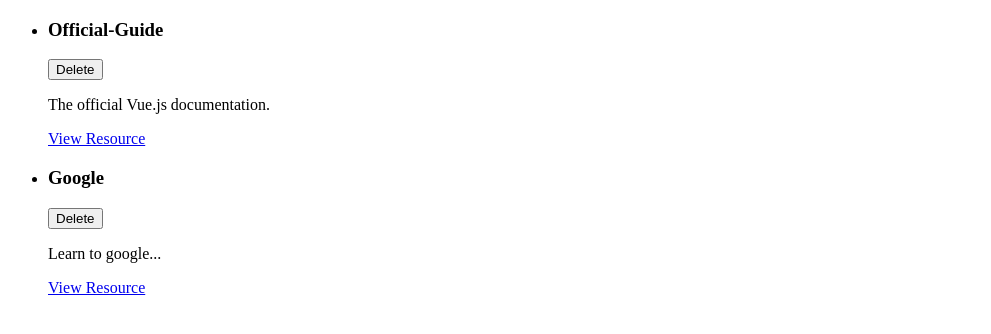
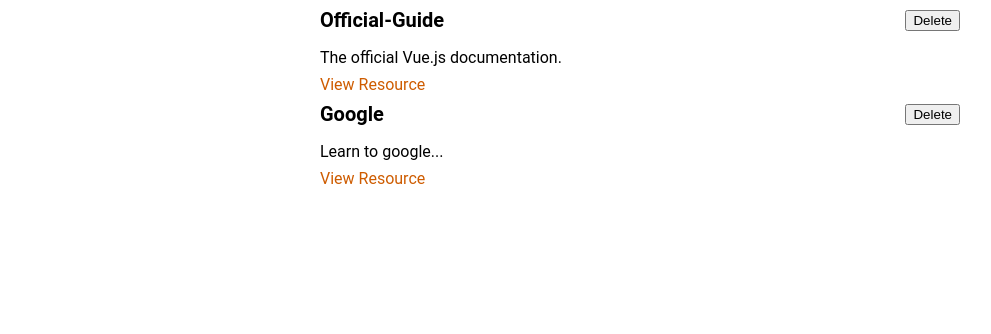
Before and after one commit to GitHubStanislav/vue-cli-01-a-new-vue-project, a Vue app: page / in a window 1280 px wide. Shown: the top 334 px of the page, without its empty margins (0-991 px from the left). Built offline with nearby package versions, Linux system fonts and the light colour scheme.

Commit message:
new component

```diff
--- a/src/App.vue
+++ b/src/App.vue
@@ -1,39 +1,29 @@
 <template>
-  <ul>
-<learning-resource
-    v-for="res in storedResources" :key="res.id"
-    :title="res.tittle"
-    :link="res.link"
-    :description="res.description"
->
-
-</learning-resource>
-  </ul>
+<stored-resources :resources="storedResources"></stored-resources>
 </template>
 
 <script>
 
 
 
-
-import LearningResource from "@/components/learning-resources/LearningResource.vue";
+import StoredResources from "@/components/learning-resources/StoredResources.vue";
 
 export default {
-  components: {LearningResource},
+  components: {StoredResources, },
   data() {
     return {
       storedResources: [
         {
           id: 'official-guide',
-          tittle:'Official-Guide',
-          description:'The official Vue.js documentation.',
-          link:'https://vuejs.org/'
+          tittle: 'Official-Guide',
+          description: 'The official Vue.js documentation.',
+          link: 'https://vuejs.org/'
         },
         {
           id: 'google',
-          tittle:'Google',
-          description:'Learn to google...',
-          link:'https://google.org/'
+          tittle: 'Google',
+          description: 'Learn to google...',
+          link: 'https://google.org/'
         }
       ]
     };
@@ -42,8 +32,17 @@
 </script>
 
 <style>
+
 * {
   box-sizing: border-box;
 }
 
+html {
+  font-family: 'Roboto', sans-serif;
+}
+
+body {
+  margin: 0;
+}
+
 </style>
--- a/src/components/learning-resources/LearningResource.vue
+++ b/src/components/learning-resources/LearningResource.vue
@@ -22,5 +22,33 @@
 </script>
 
 <style scoped>
+li {
+  margin: auto;
+  max-width: 40rem;
+}
 
+header {
+  display: flex;
+  justify-content: space-between;
+  align-items: center;
+}
+
+h3 {
+  font-size: 1.25rem;
+  margin: 0.5rem 0;
+}
+
+p {
+  margin: 0.5rem 0;
+}
+
+a {
+  text-decoration: none;
+  color: #ce5c00;
+}
+
+a:hover,
+a:active {
+  color: #c89300;
+}
 </style>
--- /dev/null
+++ b/src/components/learning-resources/StoredResources.vue
@@ -0,0 +1,29 @@
+<template>
+  <ul>
+    <learning-resource
+        v-for="res in resources" :key="res.id"
+        :title="res.tittle"
+        :link="res.link"
+        :description="res.description">
+    </learning-resource>
+  </ul>
+</template>
+
+<script>
+import LearningResource from "@/components/learning-resources/LearningResource.vue";
+export default {
+  components:{LearningResource},
+  name: "StoredResources",
+  props:['resources']
+}
+</script>
+
+<style scoped>
+ul {
+  list-style: none;
+  margin: 0;
+  padding: 0;
+  margin: auto;
+  max-width: 40rem;
+}
+</style>
```
